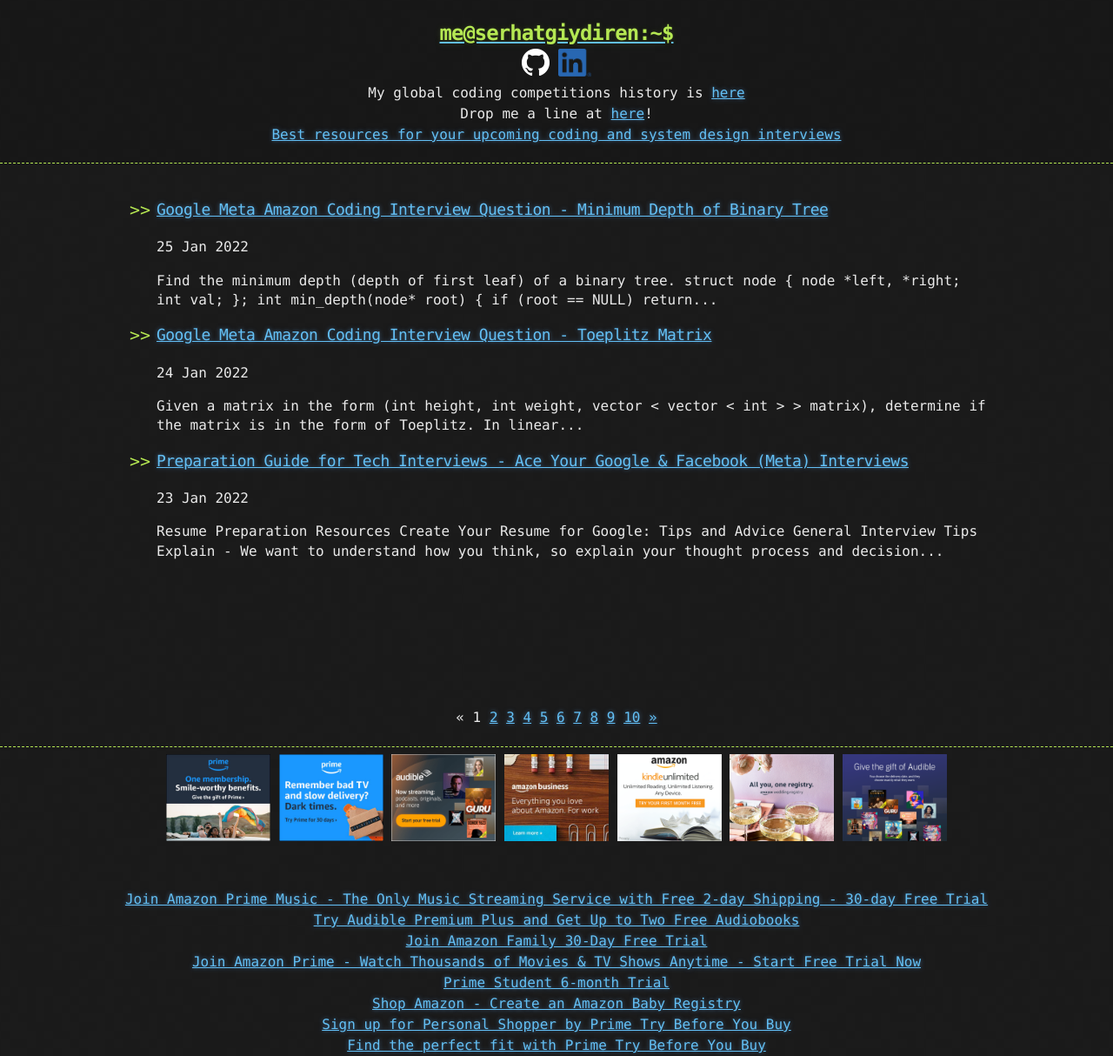
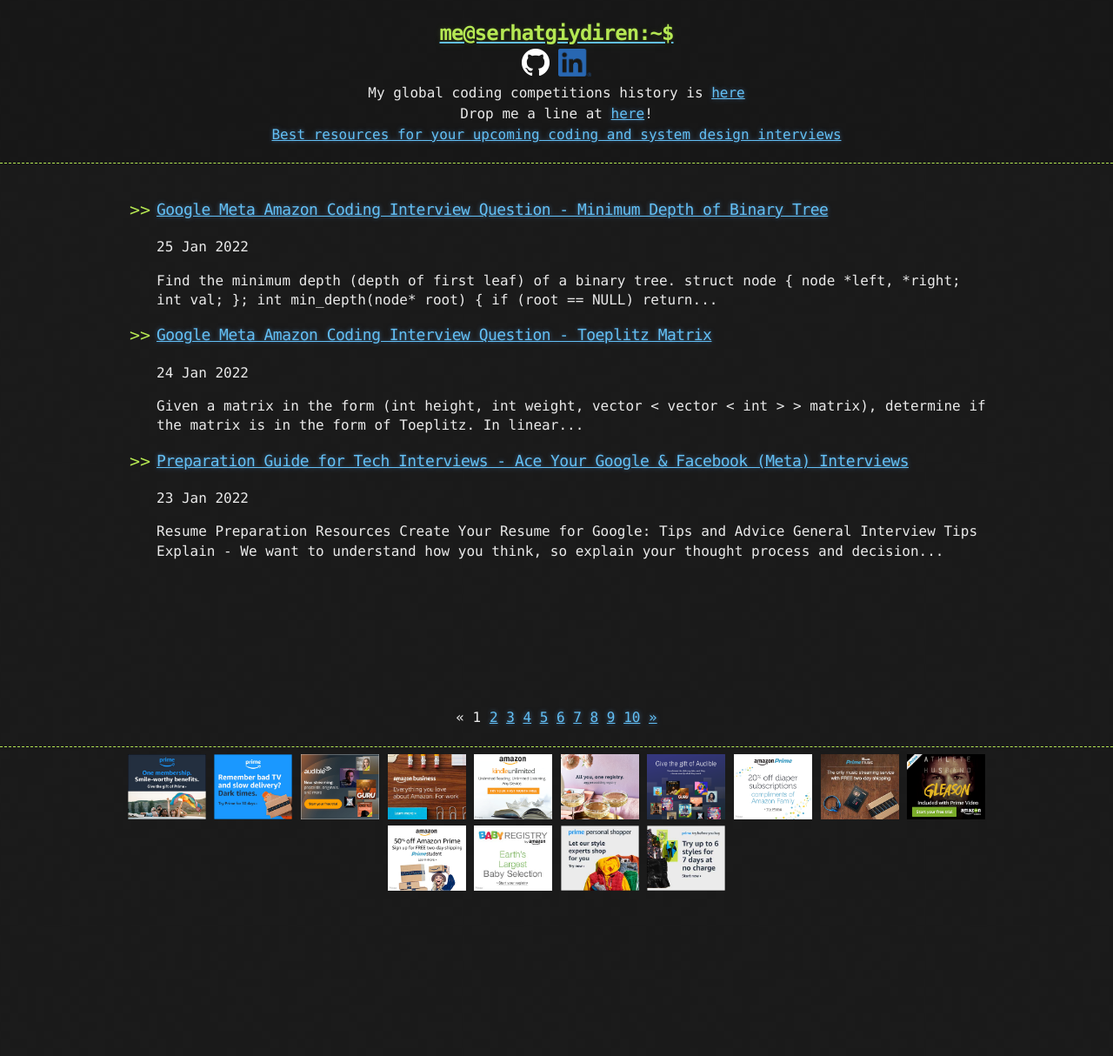
Before and after one commit to goodHunter27/serhatgiydiren.github.io, a Jekyll site: the page built from index.html, in a window 1280 px wide. Shown: the whole page at 87% size. Built offline with Jekyll 4.4.1, drawn with Linux system fonts in a browser that asks for light colours; the list of posts is cut into pages by our own code; after the commit the page ends 1031 px from its top, so only the background shows below that.

Commit message:
Update amazon_bounty.html

```diff
--- a/_includes/amazon_bounty.html
+++ b/_includes/amazon_bounty.html
@@ -2,28 +2,19 @@
 
 <div class="container">
   <div class="header-links">
-    <a target="_blank" href="https://amzn.to/3wfXQ5n"><img src="{{ site.url }}/assets/ab01.jpeg" alt="Give the Gift of Amazon Prime" width="120" and height="100"></a>
-    <a target="_blank" href="https://amzn.to/3wfgudw"><img src="{{ site.url }}/assets/ab02.jpeg" alt="Try Amazon Prime 30-Day Free Trial" width="120" and height="100"></a>
-    <a target="_blank" href="https://amzn.to/3dEvxXO"><img src="{{ site.url }}/assets/ab03.png" alt="Try Audible Plus" width="120" and height="100"></a>
-    <a target="_blank" href="https://amzn.to/3K4JSZI"><img src="{{ site.url }}/assets/ab04.jpg" alt="Create Amazon Business Account" width="120" and height="100"></a>
-    <a target="_blank" href="https://amzn.to/3pwYXd0"><img src="{{ site.url }}/assets/ab05.png" alt="Kindle Unlimited Membership Plans" width="120" and height="100"></a>
-    <a target="_blank" href="https://amzn.to/3CeDNIp"><img src="{{ site.url }}/assets/ab06.jpeg" alt="Create an Amazon Wedding Registry" width="120" and height="100"></a>
-    <a target="_blank" href="https://amzn.to/3wiZmUp"><img src="{{ site.url }}/assets/ab07.png" alt="Audible Gift Memberships" width="120" and height="100"></a>
+    <a target="_blank" href="https://amzn.to/3wfXQ5n"><img src="{{ site.url }}/assets/ab01.jpeg" alt="Give the Gift of Amazon Prime" width="90" height="75"></a>
+    <a target="_blank" href="https://amzn.to/3wfgudw"><img src="{{ site.url }}/assets/ab02.jpeg" alt="Try Amazon Prime 30-Day Free Trial" width="90" height="75"></a>
+    <a target="_blank" href="https://amzn.to/3dEvxXO"><img src="{{ site.url }}/assets/ab03.png" alt="Try Audible Plus" width="90" height="75"></a>
+    <a target="_blank" href="https://amzn.to/3K4JSZI"><img src="{{ site.url }}/assets/ab04.jpg" alt="Create Amazon Business Account" width="90" height="75"></a>
+    <a target="_blank" href="https://amzn.to/3pwYXd0"><img src="{{ site.url }}/assets/ab05.png" alt="Kindle Unlimited Membership Plans" width="90" height="75"></a>
+    <a target="_blank" href="https://amzn.to/3CeDNIp"><img src="{{ site.url }}/assets/ab06.jpeg" alt="Create an Amazon Wedding Registry" width="90" height="75"></a>
+    <a target="_blank" href="https://amzn.to/3wiZmUp"><img src="{{ site.url }}/assets/ab07.png" alt="Audible Gift Memberships" width="90" height="75"></a>
+    <a target="_blank" href="https://amzn.to/3PCvwB5"><img src="{{ site.url }}/assets/ab08.png" alt="Join Amazon Family 30-Day Free Trial" width="90" height="75"></a>
+    <a target="_blank" href="https://amzn.to/3QDJowf"><img src="{{ site.url }}/assets/ab09.jpeg" alt="Join Amazon Prime Music - The Only Music Streaming Service with Free 2-day Shipping - 30-day Free Trial" width="90" height="75"></a>
+    <a target="_blank" href="https://amzn.to/3QS9hrR"><img src="{{ site.url }}/assets/ab10.jpeg" alt="Join Amazon Prime - Watch Thousands of Movies & TV Shows Anytime - Start Free Trial Now" width="90" height="75"></a>
+    <a target="_blank" href="https://amzn.to/3QCOCby"><img src="{{ site.url }}/assets/ab11.jpeg" alt="Prime Student 6-month Trial" width="90" height="75"></a>
+    <a target="_blank" href="https://amzn.to/3A1p7JG"><img src="{{ site.url }}/assets/ab12.jpeg" alt="Shop Amazon - Create an Amazon Baby Registry" width="90" height="75"></a>
+    <a target="_blank" href="https://amzn.to/3wgdZHY"><img src="{{ site.url }}/assets/ab13.jpg" alt="Sign up for Personal Shopper by Prime Try Before You Buy" width="90" height="75"></a>
+    <a target="_blank" href="https://amzn.to/3QVALwJ"><img src="{{ site.url }}/assets/ab14.jpg" alt="Find the perfect fit with Prime Try Before You Buy" width="90" height="75"></a>
   </div>
 </div>
-
-<br/>
-    <a target="_blank" href=""></a><br/>
-
-<div class="container">
-  <div class="header-links">
-    <a target="_blank" href="https://amzn.to/3QDJowf">Join Amazon Prime Music - The Only Music Streaming Service with Free 2-day Shipping - 30-day Free Trial</a><br/>
-    <a target="_blank" href="https://amzn.to/3QWihfv">Try Audible Premium Plus and Get Up to Two Free Audiobooks</a><br/>
-    <a target="_blank" href="https://amzn.to/3PCvwB5">Join Amazon Family 30-Day Free Trial</a><br/>
-    <a target="_blank" href="https://amzn.to/3QS9hrR">Join Amazon Prime - Watch Thousands of Movies & TV Shows Anytime - Start Free Trial Now</a><br/>
-    <a target="_blank" href="https://amzn.to/3QCOCby">Prime Student 6-month Trial</a><br/>
-    <a target="_blank" href="https://amzn.to/3A1p7JG">Shop Amazon - Create an Amazon Baby Registry</a><br/>
-    <a target="_blank" href="https://amzn.to/3wgdZHY">Sign up for Personal Shopper by Prime Try Before You Buy</a><br/>
-    <a target="_blank" href="https://amzn.to/3QVALwJ">Find the perfect fit with Prime Try Before You Buy</a><br/>
-  </div>
-</div>
```
